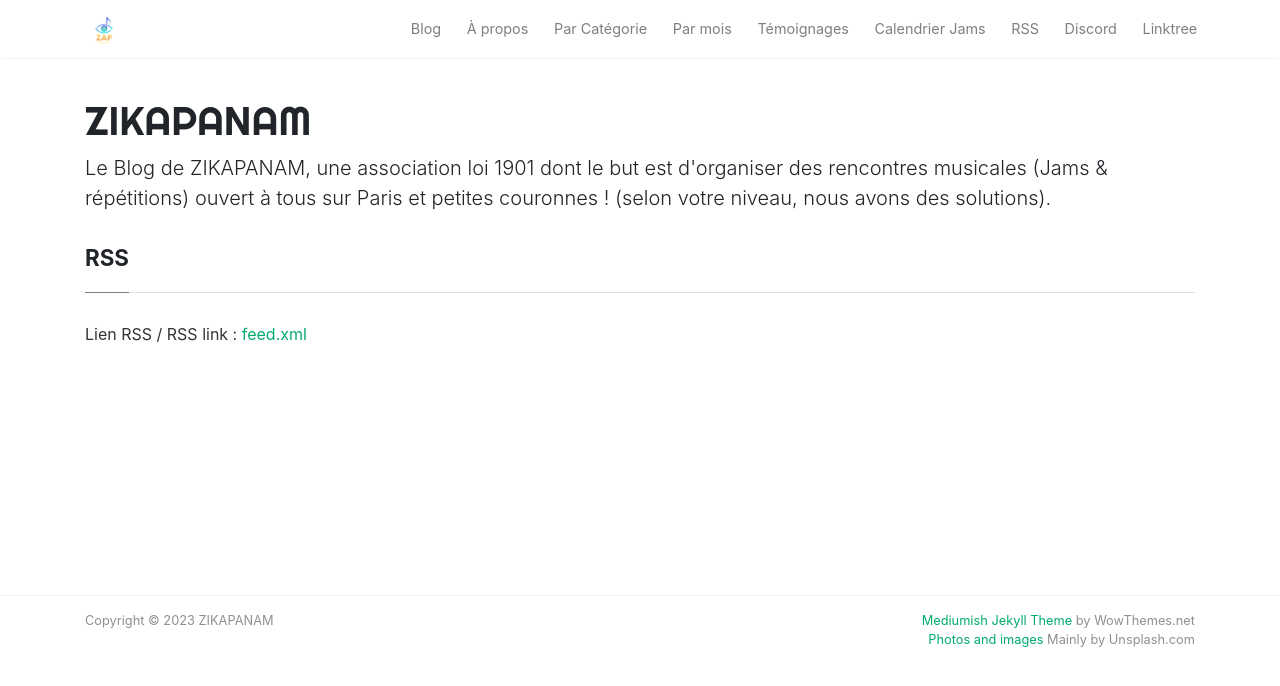
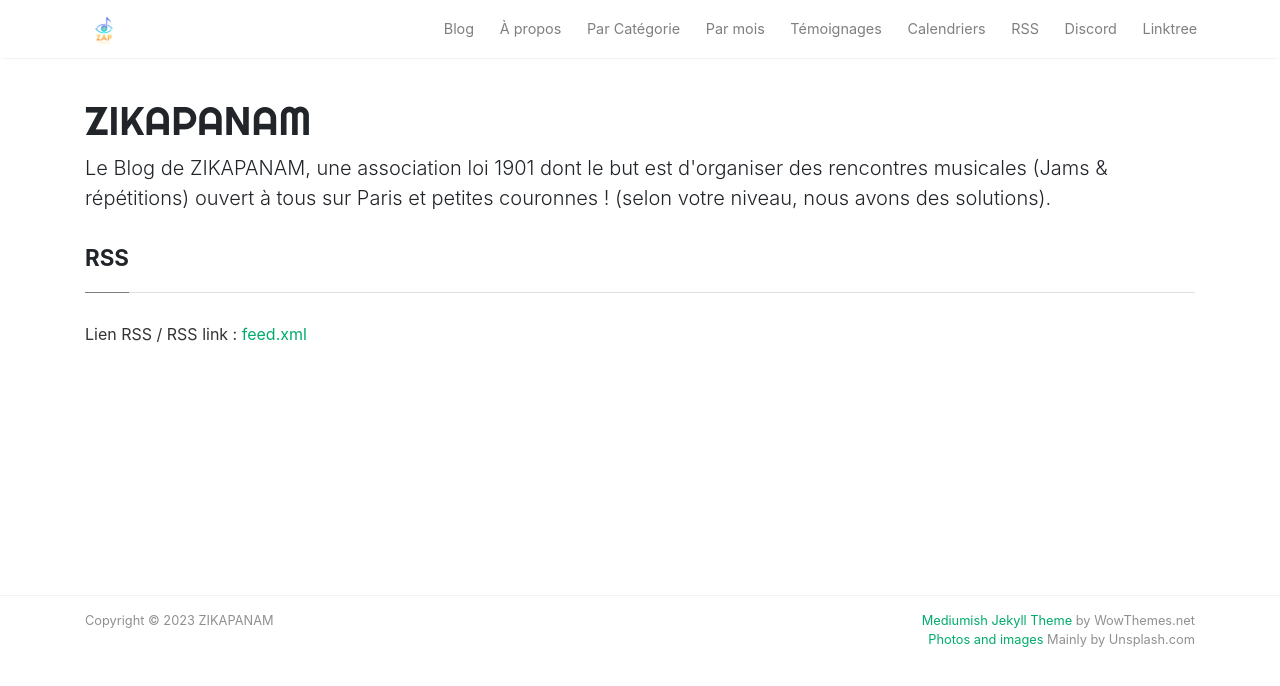
Before and after one commit to zikapanam/blog-zikapanam, a Jekyll site: the page built from _pages/rss.md, in a window 1280 px wide. Shown: the top 686 px of the page. Built offline with Jekyll 4.4.1, drawn with Linux system fonts in a browser that asks for light colours; nearby versions of some CDN libraries.

Commit message:
temoignages

```diff
--- a/_layouts/default.html
+++ b/_layouts/default.html
@@ -5,7 +5,6 @@
 <meta name="viewport" content="width=device-width, initial-scale=1, shrink-to-fit=no">
 
 <link rel="icon" href="{{ site.baseurl }}/{{ site.logo }}">
-
 <title>{{ page.title }} | {{site.name}}</title>
 
 {% seo %}
@@ -91,7 +90,7 @@ ga('send', 'pageview');
                 </li>
 
                 <li class="nav-item">
-                <a class="nav-link" href="{{ site.baseurl }}/calendrier_jams_pjc">Calendrier Jams</a>
+                <a class="nav-link" href="{{ site.baseurl }}/calendrier_jams_pjc">Calendriers</a>
                 </li>
 
                 <li class="nav-item">
@@ -141,6 +140,7 @@ ga('send', 'pageview');
 ================================================== -->
 <div class="main-content">
     {{ content }}
+    <script src="{{ site.baseurl }}/assets/js/tabs.js"></script>
 </div>
 
 {% if site.mailchimp-list %}
```
